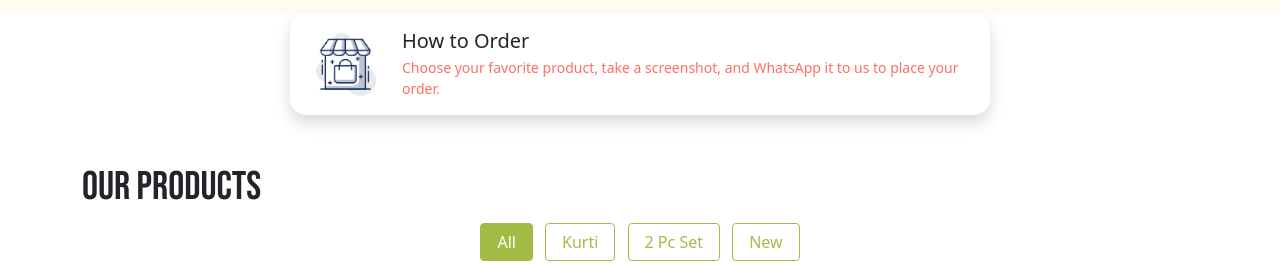
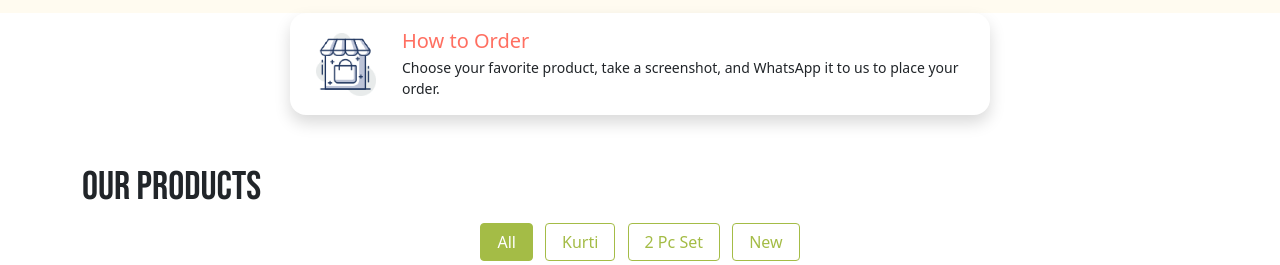
Before and after one commit to Jonty6812/AadrikFashion_V1, a website: page index.html in a window 1280 px wide. Shown: the part 535-800 px from the top of the page. Drawn offline with Linux system fonts and the light colour scheme.

Commit message:
update index.html

```diff
--- a/index.html
+++ b/index.html
@@ -99,8 +99,8 @@
 
           <!-- Text -->
           <div class="ms-3">
-            <h5 class="card-title mb-1">How to Order</h5>
-            <p class="card-text mb-0" style="font-size:14px; color: #ff6f61;">
+            <h5 class="card-title mb-1"style="color: #ff6f61;">How to Order</h5>
+            <p class="card-text mb-0" style="font-size:14px;">
               Choose your favorite product, take a screenshot, and WhatsApp it to us to place your order.
             </p>
           </div>
```
